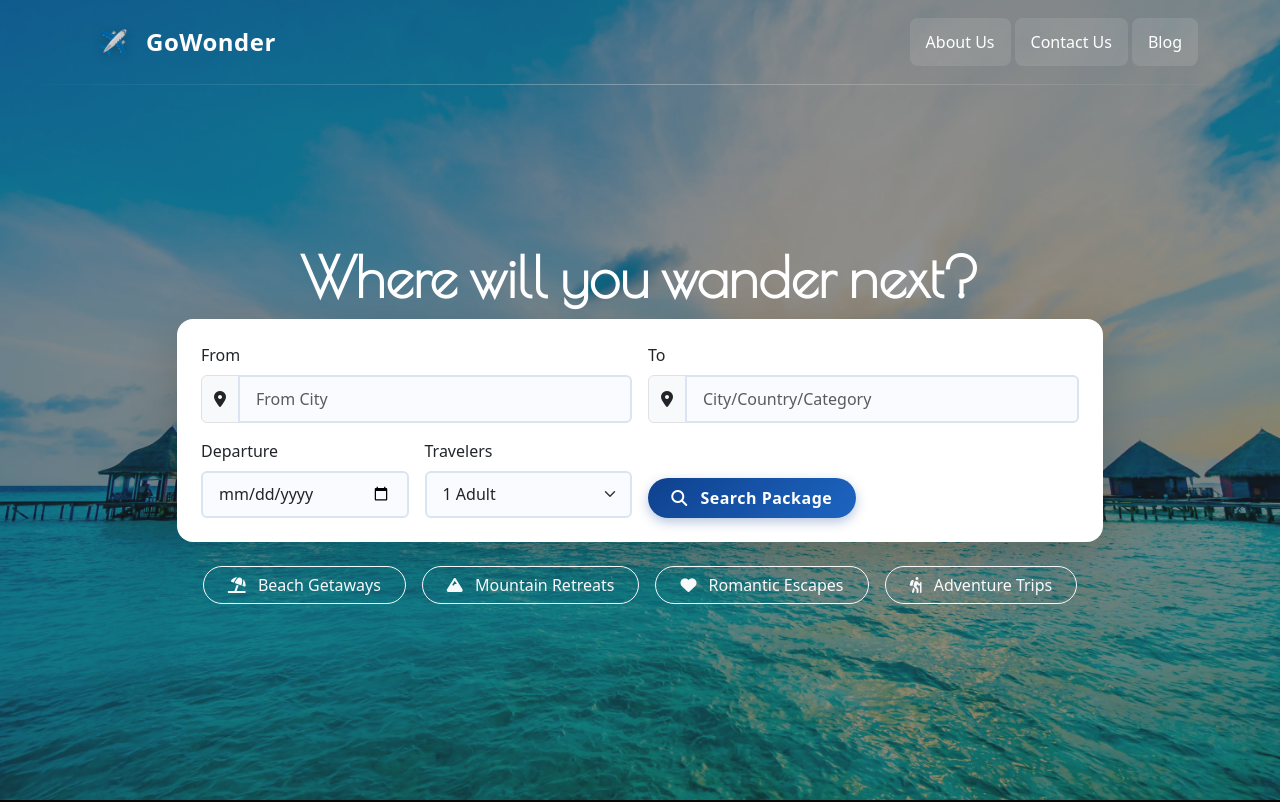
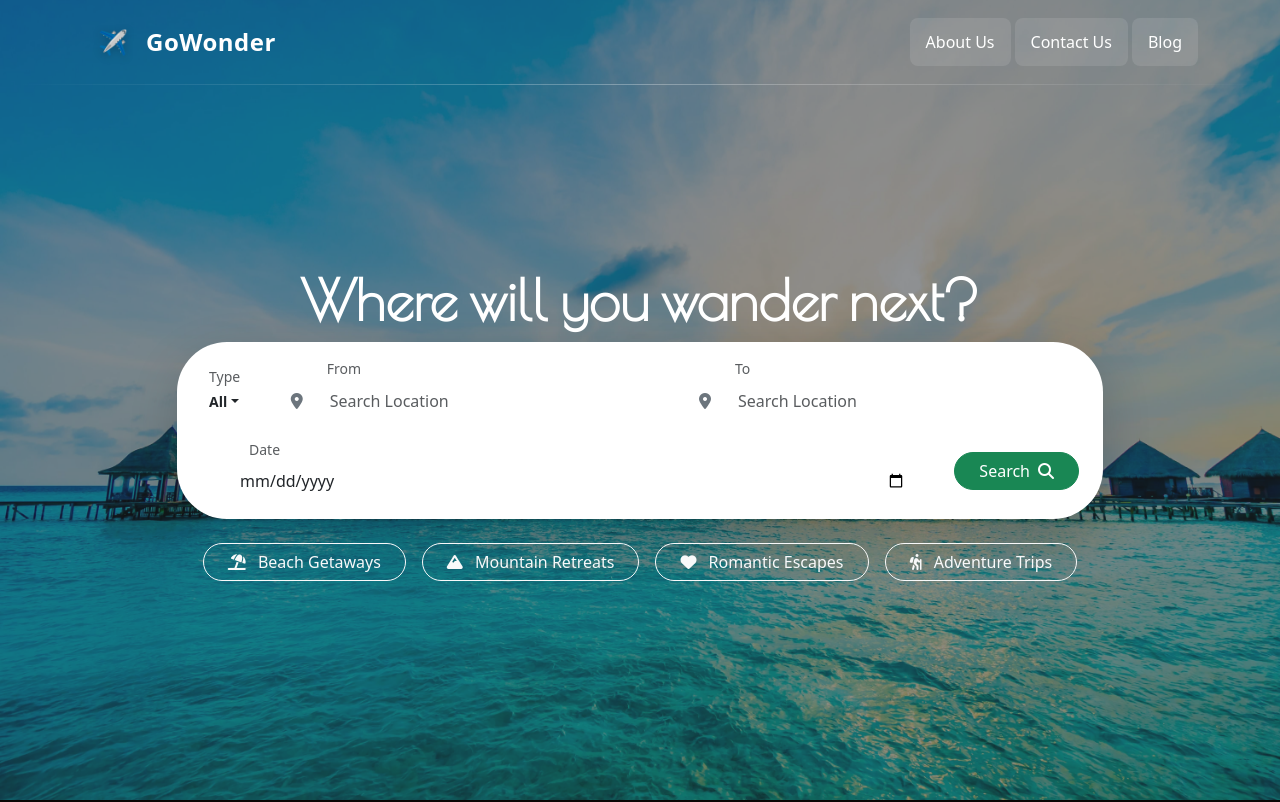
Before and after one commit to Akhil3838/travelnew, a Next.js app: page / in a window 1280 px wide. Shown: the top 802 px of the page. Built offline with nearby package versions, Linux system fonts and the light colour scheme.

Commit message:
updated the design of searchbar

```diff
--- a/src/app/globals.css
+++ b/src/app/globals.css
@@ -791,7 +791,15 @@ select.form-select:focus {
   font-weight: 500;
   transition: all 0.3s ease;
 }
-
+ .search-card {
+    border-radius: 20px;
+  }
+/* Tablet/Desktop: Pill shape */
+@media (min-width:768px) {
+  .search-card {
+    border-radius: 50px;
+  }
+}
 .btn:hover {
   transform: translateY(-2px);
   box-shadow: 0 4px 8px rgba(0, 0, 0, 0.1);
--- a/src/app/page.js
+++ b/src/app/page.js
@@ -167,148 +167,92 @@ export default function Home() {
       <div className="col-lg-10">
         <h1 className="text-white text-center mt-5 display-4 fw-bold">Where will you wander next?</h1>
 
-        <div className="search-card  glass-bg rounded-4 shadow-lg p-4">
+<div className="search-card glass-bg shadow-lg px-4 py-3">
+   <form className="d-flex flex-wrap align-items-center justify-content-between gap-3">
 
-          <div className="tab-content" id="search-tabContent">
-            {/* Flights Search */}
-            <div className="tab-pane fade show active" id="flights" role="tabpanel">
-              <form className="row g-3">
-                <div className="col-md-6">
-                  <label className="form-label">From</label>
-                  <div className="input-group">
-                    <span className="input-group-text"><i className="fas fa-map-marker-alt"></i></span>
-                    <input type="text" className="form-control" placeholder="From City " />
+    {/* Type Selector */}
+    <div className="d-flex flex-column me-3">
+      <small className="text-muted ms-2">Type</small>
+      <div className="dropdown">
+        <button
+          className="btn btn-sm dropdown-toggle border-0 bg-transparent fw-semibold"
+          type="button"
+          data-bs-toggle="dropdown"
+          aria-expanded="false"
+        >
+          All
+        </button>
+        <ul className="dropdown-menu">
+          <li><a className="dropdown-item" href="#">Trending
+</a></li>
+          <li><a className="dropdown-item" href="#">Top ten Tour
+</a></li>
+          <li><a className="dropdown-item" href="#">Top ten Trek
+</a></li>
+          <li><a className="dropdown-item" href="#">Pilgrims
+
+</a></li>
+          <li><a className="dropdown-item" href="#">Honeymoon Package
+</a></li>
+
+        </ul>
       </div>
     </div>
-                <div className="col-md-6">
-                  <label className="form-label">To</label>
+
+    {/* Location */}
+    <div className="d-flex flex-column flex-grow-1 me-3">
+      <small className="text-muted ms-5">From</small>
       <div className="input-group">
-                    <span className="input-group-text"><i className="fas fa-map-marker-alt"></i></span>
-                    <input type="text" className="form-control" placeholder="City/Country/Category"/>
+        <span className="input-group-text bg-transparent border-0">
+          <i className="fas fa-map-marker-alt text-secondary"></i>
+        </span>
+        <input
+          type="text"
+          className="form-control border-0 bg-transparent"
+          placeholder="Search Location"
+        />
       </div>
     </div>
-                <div className="col-md-3">
-                  <label className="form-label">Departure</label>
-                  <input type="date" className="form-control" />
+
+    {/* Keyword */}
+    <div className="d-flex flex-column flex-grow-1 me-3">
+      <small className="text-muted ms-5">To</small>
+      <div className="input-group">
+        <span className="input-group-text bg-transparent border-0">
+          <i className="fas fa-map-marker-alt text-secondary"></i>
+        </span>
+        <input
+          type="text"
+          className="form-control border-0 bg-transparent"
+          placeholder="Search Location"
+        />
       </div>
-                {/* <div className="col-md-3">
-                  <label className="form-label">Return</label>
-                  <input type="date" className="form-control" />
-                </div> */}
-                <div className="col-md-3">
-                  <label className="form-label">Travelers</label>
-                  <select className="form-select">
-                    <option>1 Adult</option>
-                    <option>2 Adults</option>
-                    <option>Family (2+2)</option>
-                  </select>
     </div>
-                <div className="col-md-3 d-flex align-items-end">
+
+    {/* Search Advanced */}
+    <div className="d-flex flex-column flex-grow-1 me-3">
+      <small className="text-muted ms-5">Date</small>
+      <div className="input-group">
+        <span className="input-group-text bg-transparent border-0">
+          <i className="fas fa-map-date-alt text-secondary"></i>
+        </span>
+        <input
+          type="date"
+          className="form-control border-0 bg-transparent"
+        />
+      </div>
+    </div>
+
+    {/* Search Button */}
+    <div>
       <button
-  className="btn w-100 py-2 border-0"
-  style={{
-    background: 'linear-gradient(135deg, #0f418e, #1d65c1)',
-    color: 'white',
-    borderRadius: '12px',
-    boxShadow: '0 4px 12px rgba(15, 65, 142, 0.3)',
-    fontWeight: '600',
-    letterSpacing: '0.5px',
-    transition: 'all 0.3s ease',
-  }}
-  onMouseOver={(e) => {
-    e.currentTarget.style.background = 'linear-gradient(135deg, #1d65c1, #0f418e)';
-    e.currentTarget.style.boxShadow = '0 6px 16px rgba(15, 65, 142, 0.4)';
-  }}
-  onMouseOut={(e) => {
-    e.currentTarget.style.background = 'linear-gradient(135deg, #0f418e, #1d65c1)';
-    e.currentTarget.style.boxShadow = '0 4px 12px rgba(15, 65, 142, 0.3)';
-  }}
+        type="submit"
+        className="btn btn-success rounded-pill px-4 d-flex align-items-center"
       >
-  <i className="fas fa-search me-2"></i> Search Package
+        Search <i className="fas fa-search ms-2"></i>
       </button>
     </div>
   </form>
-            </div>
-
-            {/* Hotels Search */}
-            <div className="tab-pane fade" id="hotels" role="tabpanel">
-              <form className="row g-3">
-                <div className="col-md-6">
-                  <label className="form-label">Destination</label>
-                  <div className="input-group">
-                    <span className="input-group-text"><i className="fas fa-map-marker-alt"></i></span>
-                    <input type="text" className="form-control" placeholder="City, Hotel or Area" />
-                  </div>
-                </div>
-                <div className="col-md-3">
-                  <label className="form-label">Check-in</label>
-                  <input type="date" className="form-control" />
-                </div>
-                <div className="col-md-3">
-                  <label className="form-label">Check-out</label>
-                  <input type="date" className="form-control" />
-                </div>
-                <div className="col-md-4">
-                  <label className="form-label">Rooms & Guests</label>
-                  <select className="form-select">
-                    <option>1 Room, 2 Adults</option>
-                    <option>1 Room, 1 Adult</option>
-                    <option>2 Rooms, 4 Adults</option>
-                  </select>
-                </div>
-                <div className="col-md-8 d-flex align-items-end">
-                  <button className="btn btn-primary w-100 py-2">
-                    <i className="fas fa-search me-2"></i> Search Hotels
-                  </button>
-                </div>
-              </form>
-            </div>
-
-            {/* Packages Search */}
-            <div className="tab-pane fade" id="packages" role="tabpanel">
-              <form className="row g-3">
-                <div className="col-md-4">
-                  <label className="form-label">From</label>
-                  <div className="input-group">
-                    <span className="input-group-text"><i className="fas fa-map-marker-alt"></i></span>
-                    <input type="text" className="form-control" placeholder="Departure City" />
-                  </div>
-                </div>
-                <div className="col-md-4">
-                  <label className="form-label">To</label>
-                  <div className="input-group">
-                    <span className="input-group-text"><i className="fas fa-map-marker-alt"></i></span>
-                    <input type="text" className="form-control" placeholder="Destination" />
-                  </div>
-                </div>
-                <div className="col-md-4">
-                  <label className="form-label">Travel Dates</label>
-                  <input type="text" className="form-control" placeholder="Select Dates" id="packageDates" />
-                </div>
-                <div className="col-md-3">
-                  <label className="form-label">Travelers</label>
-                  <select className="form-select">
-                    <option>2 Adults</option>
-                    <option>1 Adult</option>
-                    <option>Family (2+2)</option>
-                  </select>
-                </div>
-                <div className="col-md-3">
-                  <label className="form-label">Budget</label>
-                  <select className="form-select">
-                    <option>Any Budget</option>
-                    <option>Economy</option>
-                    <option>Luxury</option>
-                  </select>
-                </div>
-                <div className="col-md-6 d-flex align-items-end">
-                  <button className="btn btn-primary w-100 py-2">
-                    <i className="fas fa-search me-2"></i> Find Packages
-                  </button>
-                </div>
-              </form>
-            </div>
-          </div>
 </div>
 
         <div className="d-flex flex-wrap justify-content-center gap-3 mt-4">
```
Lines whose indentation alone changed are shown as unchanged.
